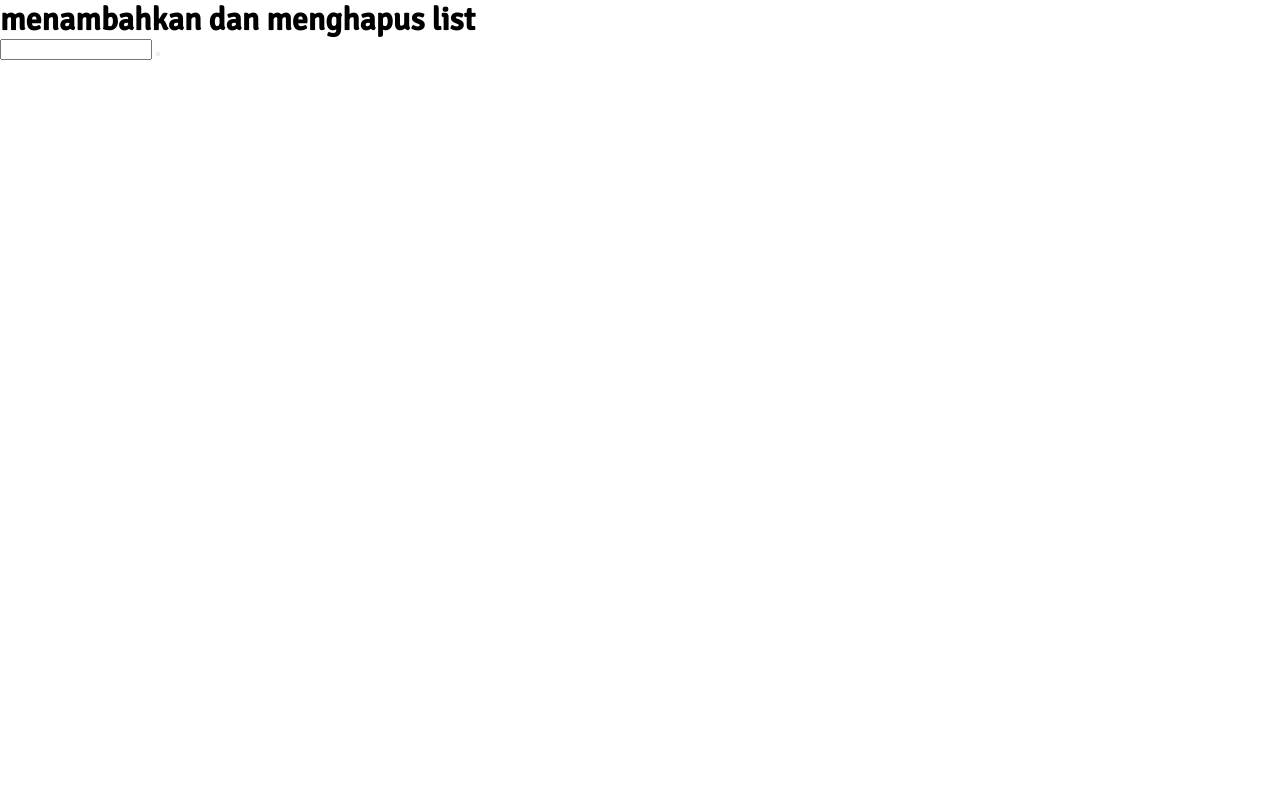
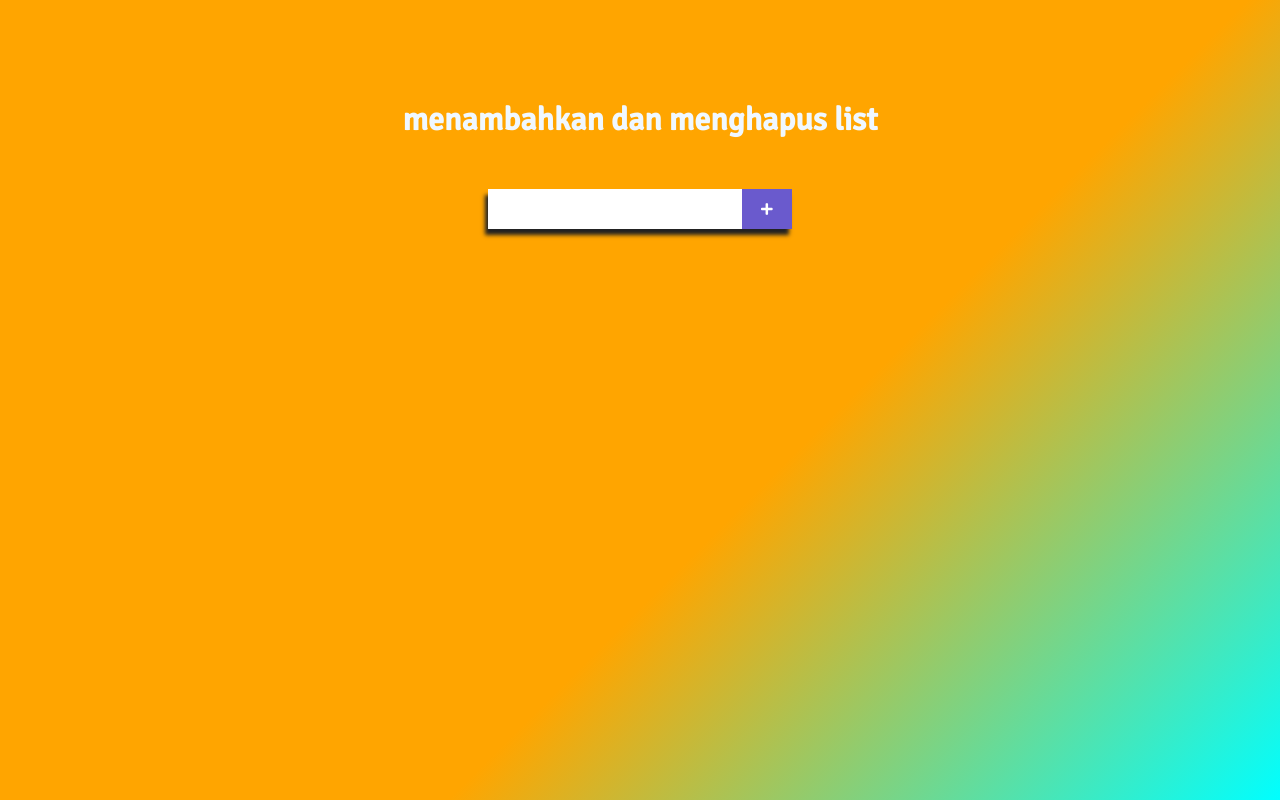
Before and after one commit to mhaemnn/todoList, a PHP site: page / in a window 1280 px wide. Run offline with PHP 8.4, Linux system fonts and the light colour scheme.

Commit message:
development styling

```diff
--- a/index.html
+++ b/index.html
@@ -20,7 +20,9 @@
     <h1>menambahkan dan menghapus list</h1>
     <form>
       <input type="text" name="text" id="text" required />
-      <button type="submit" class="btn-list"></button>
+      <button type="submit" class="btn-list">
+        <i class="fa fa-plus" aria-hidden="true"></i>
+      </button>
     </form>
   </body>
 </html>
--- a/src/style.css
+++ b/src/style.css
@@ -4,4 +4,35 @@
   scroll-behavior: smooth;
   padding: 0;
   margin: 0;
+  box-sizing: border-box;
 }
+body {
+  min-height: 100vh;
+  background: linear-gradient(135deg, orange 60%, cyan);
+  display: flex;
+  flex-direction: column;
+  align-items: center;
+}
+h1 {
+  color: aliceblue;
+  margin-top: 100px;
+}
+form {
+  margin-top: 50px;
+  background: #fff;
+  box-shadow: -3px 6px 4px #222;
+}
+form input {
+  width: 250px;
+  height: 40px;
+  border: none;
+  outline: none;
+  padding: 0 5px;
+}
+form button {
+  width: 50px;
+  height: 40px;
+  border: none;
+  background: slateblue;
+  color: white;
+}
```
